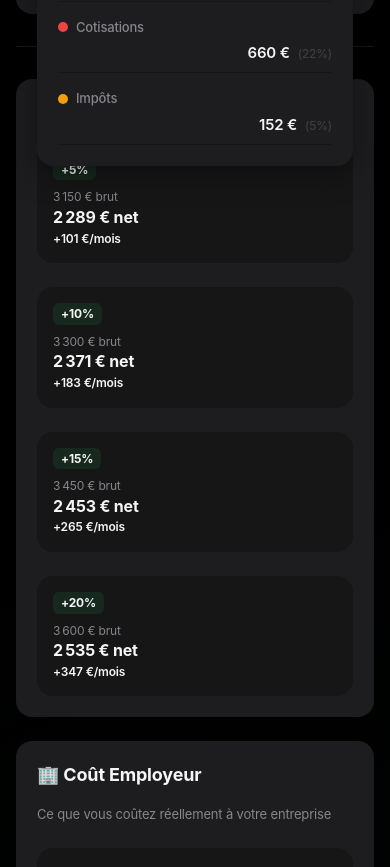
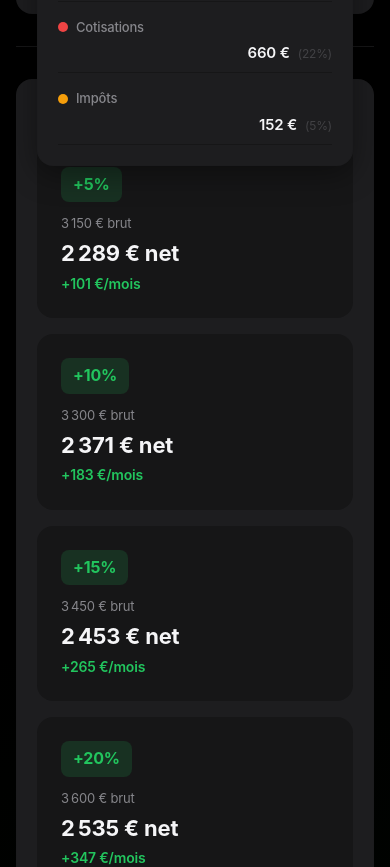
Before and after one commit to HAAMZA7/Simulateur-Brut-Net, a React (Vite) app: page / in a window 390 px wide. Shown: the part 1518-2385 px from the top of the page. Built offline with nearby package versions, Linux system fonts and the light colour scheme.

Commit message:
fix: improved simulation cards mobile layout with bigger text and single column

```diff
--- a/src/components/ComparisonMode.tsx
+++ b/src/components/ComparisonMode.tsx
@@ -41,18 +41,18 @@ export function ComparisonMode({ currentBrut, isCadre, isMarried, enfants, calcu
             viewport={{ once: true }}
         >
             <h3 className="apple-card__title">🚀 Simuler une augmentation</h3>
-            <div style={{ display: 'grid', gridTemplateColumns: 'repeat(auto-fit, minmax(140px, 1fr))', gap: '12px' }}>
-                {comparisons.map((c, i) => (
+            <div className="simulation-grid">
+                {comparisons.map((c) => (
                     <motion.div
                         key={c.pct}
-                        style={{ background: 'var(--color-bg-secondary)', padding: '16px', borderRadius: '16px', display: 'flex', flexDirection: 'column', gap: '8px' }}
+                        className="simulation-card"
                         whileHover={{ scale: 1.02 }}
                     >
-                        <span style={{ background: 'rgba(34, 197, 94, 0.1)', color: 'var(--color-status-success)', fontSize: '12px', fontWeight: 700, padding: '2px 8px', borderRadius: '6px', alignSelf: 'flex-start' }}>+{c.pct}%</span>
-                        <div>
-                            <div style={{ fontSize: '12px', color: 'var(--color-text-secondary)' }}>{fmt(c.newBrut)} € brut</div>
-                            <div style={{ fontSize: '16px', fontWeight: 700, color: 'var(--color-text-primary)' }}>{fmt(c.newNet)} € net</div>
-                            <div style={{ fontSize: '12px', color: 'var(--color-status-success)', fontWeight: 600 }}>+{fmt(c.delta)} €/mois</div>
+                        <span className="simulation-badge">+{c.pct}%</span>
+                        <div className="simulation-details">
+                            <div className="simulation-brut">{fmt(c.newBrut)} € brut</div>
+                            <div className="simulation-net">{fmt(c.newNet)} € net</div>
+                            <div className="simulation-delta">+{fmt(c.delta)} €/mois</div>
                         </div>
                     </motion.div>
                 ))}
--- a/src/index.css
+++ b/src/index.css
@@ -229,6 +229,57 @@ body {
     color: var(--color-brand);
 }
 
+/* =========================================
+   SIMULATION CARDS
+   ========================================= */
+.simulation-grid {
+    display: grid;
+    grid-template-columns: repeat(2, 1fr);
+    gap: 12px;
+}
+
+.simulation-card {
+    background: var(--color-bg-secondary);
+    padding: 20px;
+    border-radius: 16px;
+    display: flex;
+    flex-direction: column;
+    gap: 12px;
+}
+
+.simulation-badge {
+    background: rgba(34, 197, 94, 0.15);
+    color: #22c55e;
+    font-size: 14px;
+    font-weight: 700;
+    padding: 4px 10px;
+    border-radius: 8px;
+    align-self: flex-start;
+}
+
+.simulation-card .simulation-details {
+    display: flex;
+    flex-direction: column;
+    gap: 4px;
+}
+
+.simulation-brut {
+    font-size: 13px;
+    color: var(--color-text-secondary);
+}
+
+.simulation-net {
+    font-size: 22px;
+    font-weight: 700;
+    color: var(--color-text-primary);
+}
+
+.simulation-delta {
+    font-size: 14px;
+    color: #22c55e;
+    font-weight: 600;
+}
+
 /* Section Divider */
 .section-divider {
     height: 1px;
@@ -349,6 +400,21 @@ body {
         padding: 2rem 1rem;
         margin-top: 32px;
     }
+
+    /* Simulation Grid - Single column on mobile */
+    .simulation-grid {
+        grid-template-columns: 1fr;
+        gap: 16px;
+    }
+
+    .simulation-card {
+        padding: 24px;
+    }
+
+    .simulation-badge {
+        font-size: 16px;
+        padding: 6px 12px;
+    }
 }
 
 /* Signature - Made with ❤️ */
```
